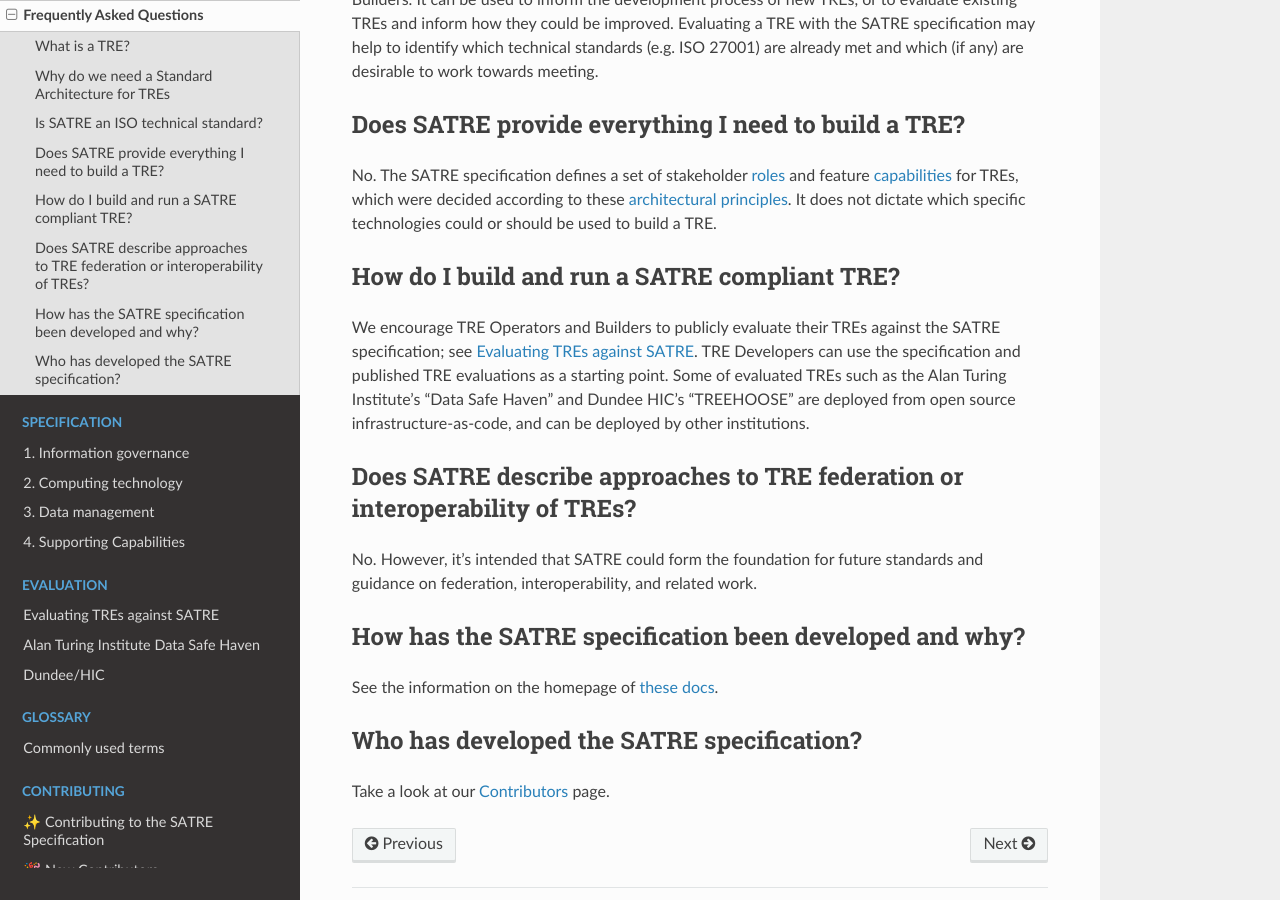
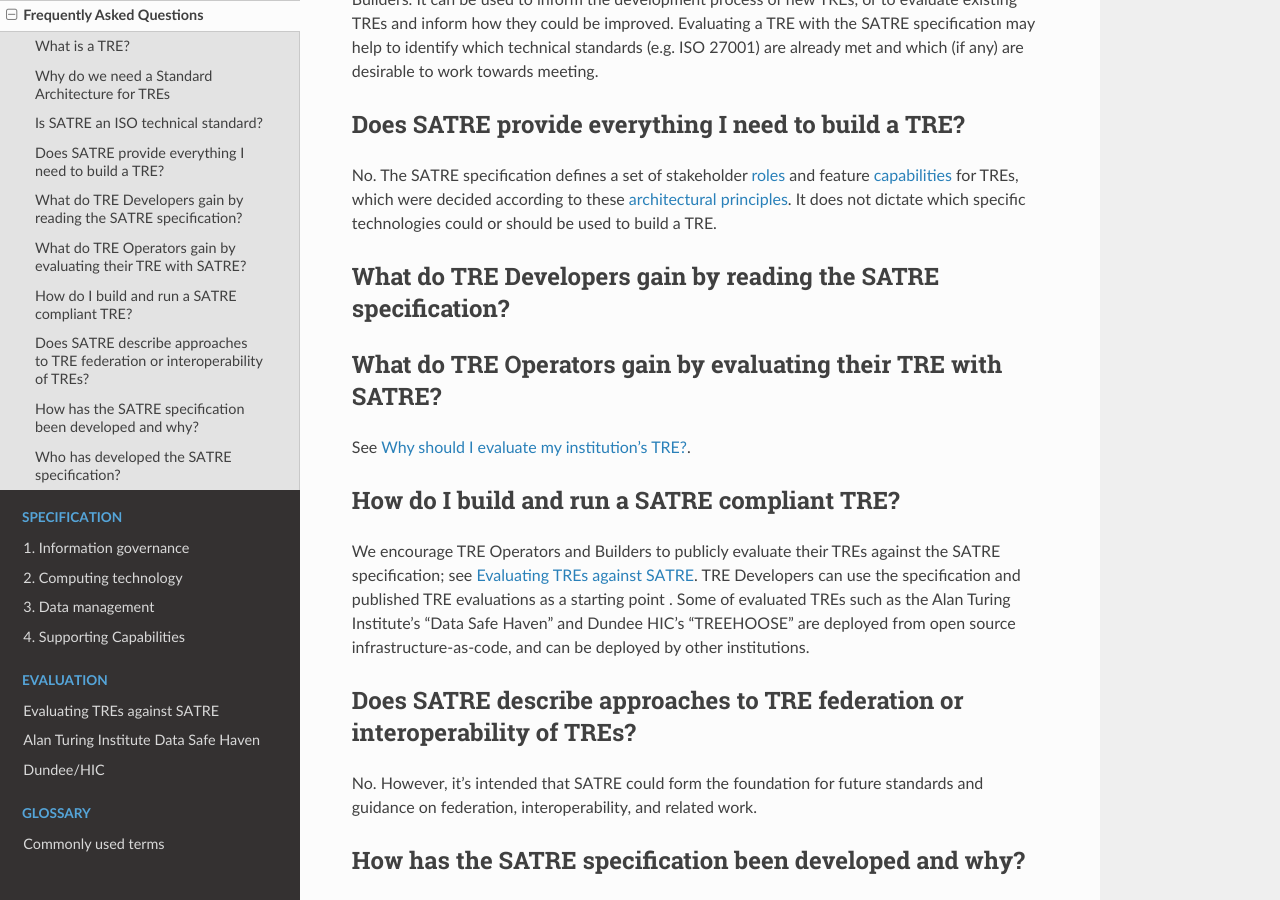
Before and after one commit to sa-tre/satre-specification, a Sphinx documentation site: the page built from docs/source/faqs.md, in a window 1280 px wide and 900 px high, scrolled down 964 px. Built offline with Sphinx 7.4.7 and the Read the Docs theme 2.0.0, drawn with Linux system fonts in a browser that asks for light colours.

Commit message:
add what gain headers

```diff
--- a/docs/source/evaluation.md
+++ b/docs/source/evaluation.md
@@ -6,6 +6,12 @@ This section details the method for evaluating a TRE against the SATRE specifica
 
 This document also includes two example evaluations for {ref}`The Alan Turing Institute's Data Safe Haven <evaluation_alan_turing_institute>` and {ref}`The University of Dundee/HIC's TREEHOOSE <evaluation_dundee_hic>`.
 We hope that these examples will help you to write your own evaluation.
+
+(why_evaluate)=
+
+## Why should I evaluate my institution's TRE?
+
+
 
 ## Method
 
--- a/docs/source/faqs.md
+++ b/docs/source/faqs.md
@@ -37,11 +37,19 @@ No. The SATRE specification aims to provide a helpful guide for TRE Operators, D
 
 No. The SATRE specification defines a set of stakeholder {ref}`roles <satre_roles>` and feature {ref}`capabilities <satre_pillars>` for TREs, which were decided according to these {ref}`architectural principles <satre_principles>`. It does not dictate which specific technologies could or should be used to build a TRE.
 
+## What do TRE Developers gain by reading the SATRE specification?
+
+
+
+## What do TRE Operators gain by evaluating their TRE with SATRE?
+
+See {ref}`why_evaluate`.
+
 (how_build)=
 
 ## How do I build and run a SATRE compliant TRE?
 
-We encourage TRE Operators and Builders to publicly evaluate their TREs against the SATRE specification; see {ref}`evaluation`. TRE Developers can use the specification and published TRE evaluations as a starting point. Some of evaluated TREs such as the Alan Turing Institute's "Data Safe Haven" and Dundee HIC's "TREEHOOSE" are deployed from open source infrastructure-as-code, and can be deployed by other institutions.
+We encourage TRE Operators and Builders to publicly evaluate their TREs against the SATRE specification; see {ref}`evaluation`. TRE Developers can use the specification and published TRE evaluations as a starting point . Some of evaluated TREs such as the Alan Turing Institute's "Data Safe Haven" and Dundee HIC's "TREEHOOSE" are deployed from open source infrastructure-as-code, and can be deployed by other institutions.
 
 (support_federation)=
 
```
